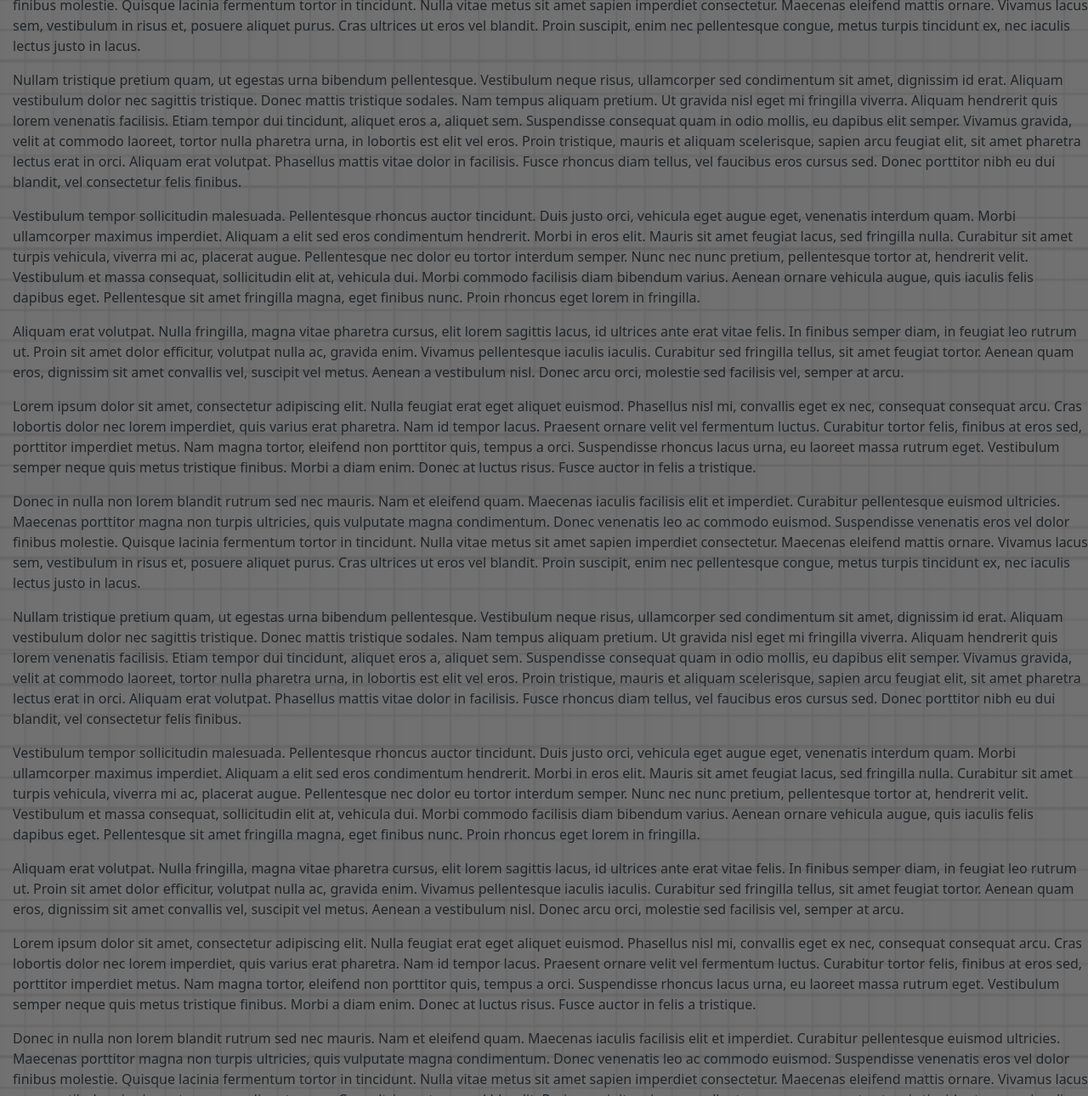
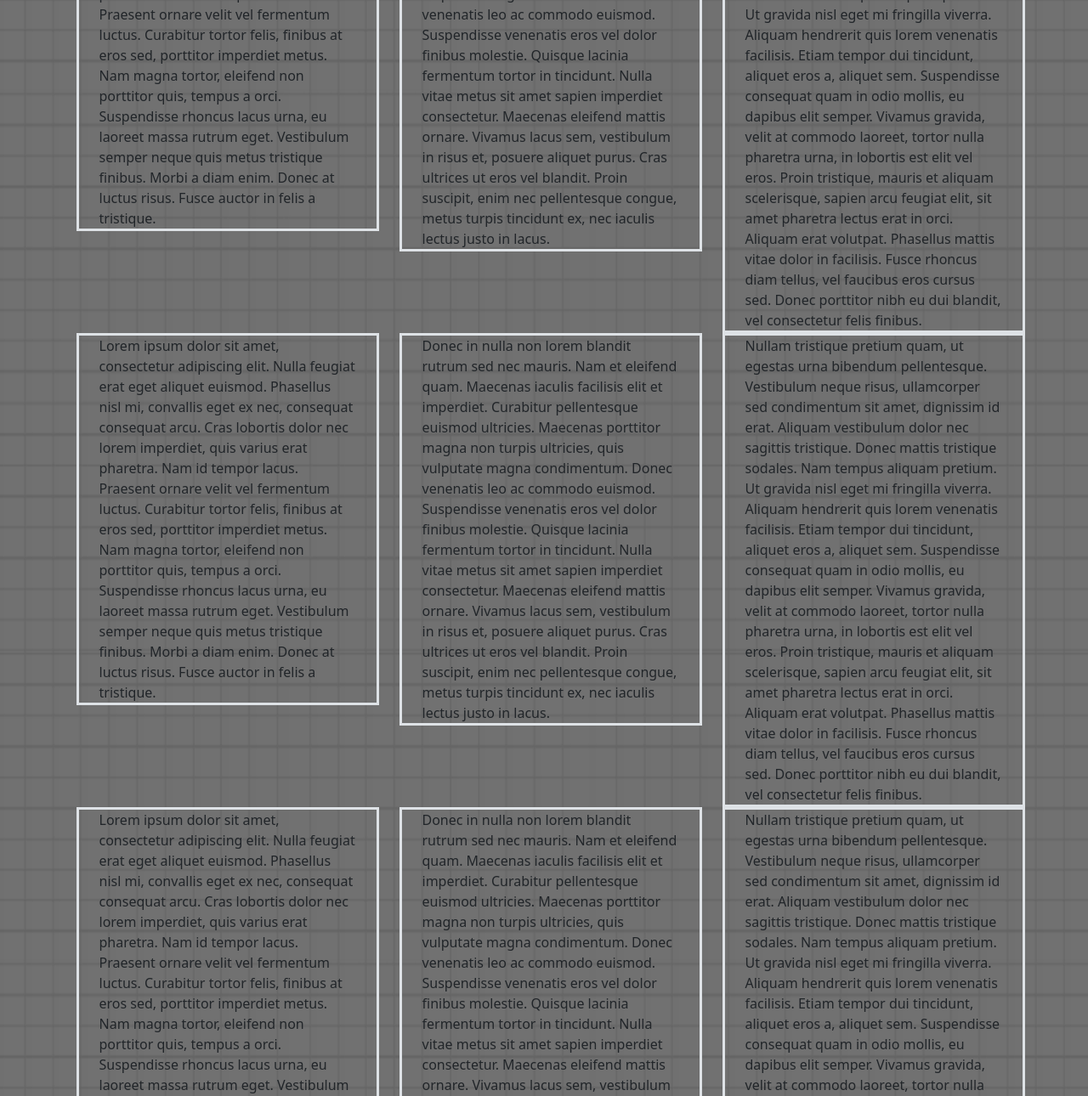
Before and after one commit to Arin-hana/Arin-hana.github.io, a plain HTML site: page index.html in a window 1280 px wide. Shown: the part 256-1546 px from the top of the page at 85% size. Drawn offline with nearby package versions, Linux system fonts and the light colour scheme.

Commit message:
Add files via upload

```diff
--- a/index.html
+++ b/index.html
@@ -9,7 +9,7 @@
     <link href="https://cdn.jsdelivr.net/npm/bootstrap@5.0.2/dist/css/bootstrap.min.css" rel="stylesheet" integrity="sha384-EVSTQN3/azprG1Anm3QDgpJLIm9Nao0Yz1ztcQTwFspd3yD65VohhpuuCOmLASjC" crossorigin="anonymous">
 </head>
 <body class="bg-image" style="background-image: url(images/bg_main.png);">
-    <nav id="navbar" class="navbar navbar-dark" style="background-color: #7C6EBF;  position : fixed; top: 0%; transition: top 0.3s; width: 100%;">
+    <nav id="navbar" class="navbar navbar-dark" style="background-color: rgba(124, 110, 191, 0.9);  position : fixed; top: 0%; transition: top 0.3s; width: 100%; height: fit-content;">
           <!--sidepannel-->
           <div id="sidepannel" class="sidepanel">
             <a href="javascript:void(0)" class="closebtn" onclick="closeNav()"><img src="images/backbtn.png"></a>
@@ -21,7 +21,7 @@
           <button class="openbtn" onclick="openNav()"><img src="images/menu.png" style="width: 45px; height: 45px;"> </button>
 
           <!--searchpannel-->
-          <div class="mx-auto" style="width: 400px;">
+          <div class="mx-auto" style="width: 60%;">
             <form class="d-flex">
               <input class="form-control me-2" type="search" placeholder="Search" aria-label="Search">
               <button class="btn" style="background-color: #5948AC;" type="submit"><img src="images/search.png" style="width: 20px; height: 20px; margin-bottom: 3px;"></button>
@@ -33,51 +33,59 @@
 
     <!--Shittonoftext-->
     <div style="padding-left: 15px; margin-top: 90px;">
-    <p>
+      <div class="container">
+        <div class="row">
+          <div class="col ">
+            <div class="px-4 border border-3">
       Lorem ipsum dolor sit amet, consectetur adipiscing elit. Nulla feugiat erat eget aliquet euismod. Phasellus nisl mi, convallis eget ex nec, consequat consequat arcu. Cras lobortis dolor nec lorem imperdiet, quis varius erat pharetra. Nam id tempor lacus. Praesent ornare velit vel fermentum luctus. Curabitur tortor felis, finibus at eros sed, porttitor imperdiet metus. Nam magna tortor, eleifend non porttitor quis, tempus a orci. Suspendisse rhoncus lacus urna, eu laoreet massa rutrum eget. Vestibulum semper neque quis metus tristique finibus. Morbi a diam enim. Donec at luctus risus. Fusce auctor in felis a tristique.
-    </p>
-    <p>
+            </div>
+          </div>
+          <div class="col">
+            <div class="px-4 border border-3">
       Donec in nulla non lorem blandit rutrum sed nec mauris. Nam et eleifend quam. Maecenas iaculis facilisis elit et imperdiet. Curabitur pellentesque euismod ultricies. Maecenas porttitor magna non turpis ultricies, quis vulputate magna condimentum. Donec venenatis leo ac commodo euismod. Suspendisse venenatis eros vel dolor finibus molestie. Quisque lacinia fermentum tortor in tincidunt. Nulla vitae metus sit amet sapien imperdiet consectetur. Maecenas eleifend mattis ornare. Vivamus lacus sem, vestibulum in risus et, posuere aliquet purus. Cras ultrices ut eros vel blandit. Proin suscipit, enim nec pellentesque congue, metus turpis tincidunt ex, nec iaculis lectus justo in lacus.
-    </p>
-    <p>
+            </div>
+          </div>
+          <div class="col">
+            <div class="px-4 border border-3">
       Nullam tristique pretium quam, ut egestas urna bibendum pellentesque. Vestibulum neque risus, ullamcorper sed condimentum sit amet, dignissim id erat. Aliquam vestibulum dolor nec sagittis tristique. Donec mattis tristique sodales. Nam tempus aliquam pretium. Ut gravida nisl eget mi fringilla viverra. Aliquam hendrerit quis lorem venenatis facilisis. Etiam tempor dui tincidunt, aliquet eros a, aliquet sem. Suspendisse consequat quam in odio mollis, eu dapibus elit semper. Vivamus gravida, velit at commodo laoreet, tortor nulla pharetra urna, in lobortis est elit vel eros. Proin tristique, mauris et aliquam scelerisque, sapien arcu feugiat elit, sit amet pharetra lectus erat in orci. Aliquam erat volutpat. Phasellus mattis vitae dolor in facilisis. Fusce rhoncus diam tellus, vel faucibus eros cursus sed. Donec porttitor nibh eu dui blandit, vel consectetur felis finibus.
-    </p>
-    <p>
-      Vestibulum tempor sollicitudin malesuada. Pellentesque rhoncus auctor tincidunt. Duis justo orci, vehicula eget augue eget, venenatis interdum quam. Morbi ullamcorper maximus imperdiet. Aliquam a elit sed eros condimentum hendrerit. Morbi in eros elit. Mauris sit amet feugiat lacus, sed fringilla nulla. Curabitur sit amet turpis vehicula, viverra mi ac, placerat augue. Pellentesque nec dolor eu tortor interdum semper. Nunc nec nunc pretium, pellentesque tortor at, hendrerit velit. Vestibulum et massa consequat, sollicitudin elit at, vehicula dui. Morbi commodo facilisis diam bibendum varius. Aenean ornare vehicula augue, quis iaculis felis dapibus eget. Pellentesque sit amet fringilla magna, eget finibus nunc. Proin rhoncus eget lorem in fringilla.
-    </p>
-    <p>
-      Aliquam erat volutpat. Nulla fringilla, magna vitae pharetra cursus, elit lorem sagittis lacus, id ultrices ante erat vitae felis. In finibus semper diam, in feugiat leo rutrum ut. Proin sit amet dolor efficitur, volutpat nulla ac, gravida enim. Vivamus pellentesque iaculis iaculis. Curabitur sed fringilla tellus, sit amet feugiat tortor. Aenean quam eros, dignissim sit amet convallis vel, suscipit vel metus. Aenean a vestibulum nisl. Donec arcu orci, molestie sed facilisis vel, semper at arcu.
-    </p>
-      <p>
+            </div>
+          </div>
+        </div>
+        <div class="row">
+          <div class="col ">
+            <div class="px-4 border border-3">
       Lorem ipsum dolor sit amet, consectetur adipiscing elit. Nulla feugiat erat eget aliquet euismod. Phasellus nisl mi, convallis eget ex nec, consequat consequat arcu. Cras lobortis dolor nec lorem imperdiet, quis varius erat pharetra. Nam id tempor lacus. Praesent ornare velit vel fermentum luctus. Curabitur tortor felis, finibus at eros sed, porttitor imperdiet metus. Nam magna tortor, eleifend non porttitor quis, tempus a orci. Suspendisse rhoncus lacus urna, eu laoreet massa rutrum eget. Vestibulum semper neque quis metus tristique finibus. Morbi a diam enim. Donec at luctus risus. Fusce auctor in felis a tristique.
-      </p>
-      <p>
+            </div>
+          </div>
+          <div class="col">
+            <div class="px-4 border border-3">
       Donec in nulla non lorem blandit rutrum sed nec mauris. Nam et eleifend quam. Maecenas iaculis facilisis elit et imperdiet. Curabitur pellentesque euismod ultricies. Maecenas porttitor magna non turpis ultricies, quis vulputate magna condimentum. Donec venenatis leo ac commodo euismod. Suspendisse venenatis eros vel dolor finibus molestie. Quisque lacinia fermentum tortor in tincidunt. Nulla vitae metus sit amet sapien imperdiet consectetur. Maecenas eleifend mattis ornare. Vivamus lacus sem, vestibulum in risus et, posuere aliquet purus. Cras ultrices ut eros vel blandit. Proin suscipit, enim nec pellentesque congue, metus turpis tincidunt ex, nec iaculis lectus justo in lacus.
-      </p>
-      <p>
+            </div>
+          </div>
+          <div class="col">
+            <div class="px-4 border border-3">
       Nullam tristique pretium quam, ut egestas urna bibendum pellentesque. Vestibulum neque risus, ullamcorper sed condimentum sit amet, dignissim id erat. Aliquam vestibulum dolor nec sagittis tristique. Donec mattis tristique sodales. Nam tempus aliquam pretium. Ut gravida nisl eget mi fringilla viverra. Aliquam hendrerit quis lorem venenatis facilisis. Etiam tempor dui tincidunt, aliquet eros a, aliquet sem. Suspendisse consequat quam in odio mollis, eu dapibus elit semper. Vivamus gravida, velit at commodo laoreet, tortor nulla pharetra urna, in lobortis est elit vel eros. Proin tristique, mauris et aliquam scelerisque, sapien arcu feugiat elit, sit amet pharetra lectus erat in orci. Aliquam erat volutpat. Phasellus mattis vitae dolor in facilisis. Fusce rhoncus diam tellus, vel faucibus eros cursus sed. Donec porttitor nibh eu dui blandit, vel consectetur felis finibus.
-      </p>
-      <p>
-        Vestibulum tempor sollicitudin malesuada. Pellentesque rhoncus auctor tincidunt. Duis justo orci, vehicula eget augue eget, venenatis interdum quam. Morbi ullamcorper maximus imperdiet. Aliquam a elit sed eros condimentum hendrerit. Morbi in eros elit. Mauris sit amet feugiat lacus, sed fringilla nulla. Curabitur sit amet turpis vehicula, viverra mi ac, placerat augue. Pellentesque nec dolor eu tortor interdum semper. Nunc nec nunc pretium, pellentesque tortor at, hendrerit velit. Vestibulum et massa consequat, sollicitudin elit at, vehicula dui. Morbi commodo facilisis diam bibendum varius. Aenean ornare vehicula augue, quis iaculis felis dapibus eget. Pellentesque sit amet fringilla magna, eget finibus nunc. Proin rhoncus eget lorem in fringilla.
-      </p>
-      <p>
-        Aliquam erat volutpat. Nulla fringilla, magna vitae pharetra cursus, elit lorem sagittis lacus, id ultrices ante erat vitae felis. In finibus semper diam, in feugiat leo rutrum ut. Proin sit amet dolor efficitur, volutpat nulla ac, gravida enim. Vivamus pellentesque iaculis iaculis. Curabitur sed fringilla tellus, sit amet feugiat tortor. Aenean quam eros, dignissim sit amet convallis vel, suscipit vel metus. Aenean a vestibulum nisl. Donec arcu orci, molestie sed facilisis vel, semper at arcu.
-      </p>
-        <p>
+            </div>
+          </div>
+        </div>
+        <div class="row">
+          <div class="col ">
+            <div class="px-4 border border-3">
       Lorem ipsum dolor sit amet, consectetur adipiscing elit. Nulla feugiat erat eget aliquet euismod. Phasellus nisl mi, convallis eget ex nec, consequat consequat arcu. Cras lobortis dolor nec lorem imperdiet, quis varius erat pharetra. Nam id tempor lacus. Praesent ornare velit vel fermentum luctus. Curabitur tortor felis, finibus at eros sed, porttitor imperdiet metus. Nam magna tortor, eleifend non porttitor quis, tempus a orci. Suspendisse rhoncus lacus urna, eu laoreet massa rutrum eget. Vestibulum semper neque quis metus tristique finibus. Morbi a diam enim. Donec at luctus risus. Fusce auctor in felis a tristique.
-        </p>
-        <p>
+            </div>
+          </div>
+          <div class="col">
+            <div class="px-4 border border-3">
       Donec in nulla non lorem blandit rutrum sed nec mauris. Nam et eleifend quam. Maecenas iaculis facilisis elit et imperdiet. Curabitur pellentesque euismod ultricies. Maecenas porttitor magna non turpis ultricies, quis vulputate magna condimentum. Donec venenatis leo ac commodo euismod. Suspendisse venenatis eros vel dolor finibus molestie. Quisque lacinia fermentum tortor in tincidunt. Nulla vitae metus sit amet sapien imperdiet consectetur. Maecenas eleifend mattis ornare. Vivamus lacus sem, vestibulum in risus et, posuere aliquet purus. Cras ultrices ut eros vel blandit. Proin suscipit, enim nec pellentesque congue, metus turpis tincidunt ex, nec iaculis lectus justo in lacus.
-        </p>
-        <p>
+            </div>
+          </div>
+          <div class="col">
+            <div class="px-4 border border-3">
       Nullam tristique pretium quam, ut egestas urna bibendum pellentesque. Vestibulum neque risus, ullamcorper sed condimentum sit amet, dignissim id erat. Aliquam vestibulum dolor nec sagittis tristique. Donec mattis tristique sodales. Nam tempus aliquam pretium. Ut gravida nisl eget mi fringilla viverra. Aliquam hendrerit quis lorem venenatis facilisis. Etiam tempor dui tincidunt, aliquet eros a, aliquet sem. Suspendisse consequat quam in odio mollis, eu dapibus elit semper. Vivamus gravida, velit at commodo laoreet, tortor nulla pharetra urna, in lobortis est elit vel eros. Proin tristique, mauris et aliquam scelerisque, sapien arcu feugiat elit, sit amet pharetra lectus erat in orci. Aliquam erat volutpat. Phasellus mattis vitae dolor in facilisis. Fusce rhoncus diam tellus, vel faucibus eros cursus sed. Donec porttitor nibh eu dui blandit, vel consectetur felis finibus.
-        </p>
-        <p>
-          Vestibulum tempor sollicitudin malesuada. Pellentesque rhoncus auctor tincidunt. Duis justo orci, vehicula eget augue eget, venenatis interdum quam. Morbi ullamcorper maximus imperdiet. Aliquam a elit sed eros condimentum hendrerit. Morbi in eros elit. Mauris sit amet feugiat lacus, sed fringilla nulla. Curabitur sit amet turpis vehicula, viverra mi ac, placerat augue. Pellentesque nec dolor eu tortor interdum semper. Nunc nec nunc pretium, pellentesque tortor at, hendrerit velit. Vestibulum et massa consequat, sollicitudin elit at, vehicula dui. Morbi commodo facilisis diam bibendum varius. Aenean ornare vehicula augue, quis iaculis felis dapibus eget. Pellentesque sit amet fringilla magna, eget finibus nunc. Proin rhoncus eget lorem in fringilla.
-        </p>
-        <p>
-          Aliquam erat volutpat. Nulla fringilla, magna vitae pharetra cursus, elit lorem sagittis lacus, id ultrices ante erat vitae felis. In finibus semper diam, in feugiat leo rutrum ut. Proin sit amet dolor efficitur, volutpat nulla ac, gravida enim. Vivamus pellentesque iaculis iaculis. Curabitur sed fringilla tellus, sit amet feugiat tortor. Aenean quam eros, dignissim sit amet convallis vel, suscipit vel metus. Aenean a vestibulum nisl. Donec arcu orci, molestie sed facilisis vel, semper at arcu.
-        </p>
+            </div>
+          </div>
+        </div>
+      </div>
     </div>
 </body>
 </html>
```
Lines whose indentation alone changed are shown as unchanged.
